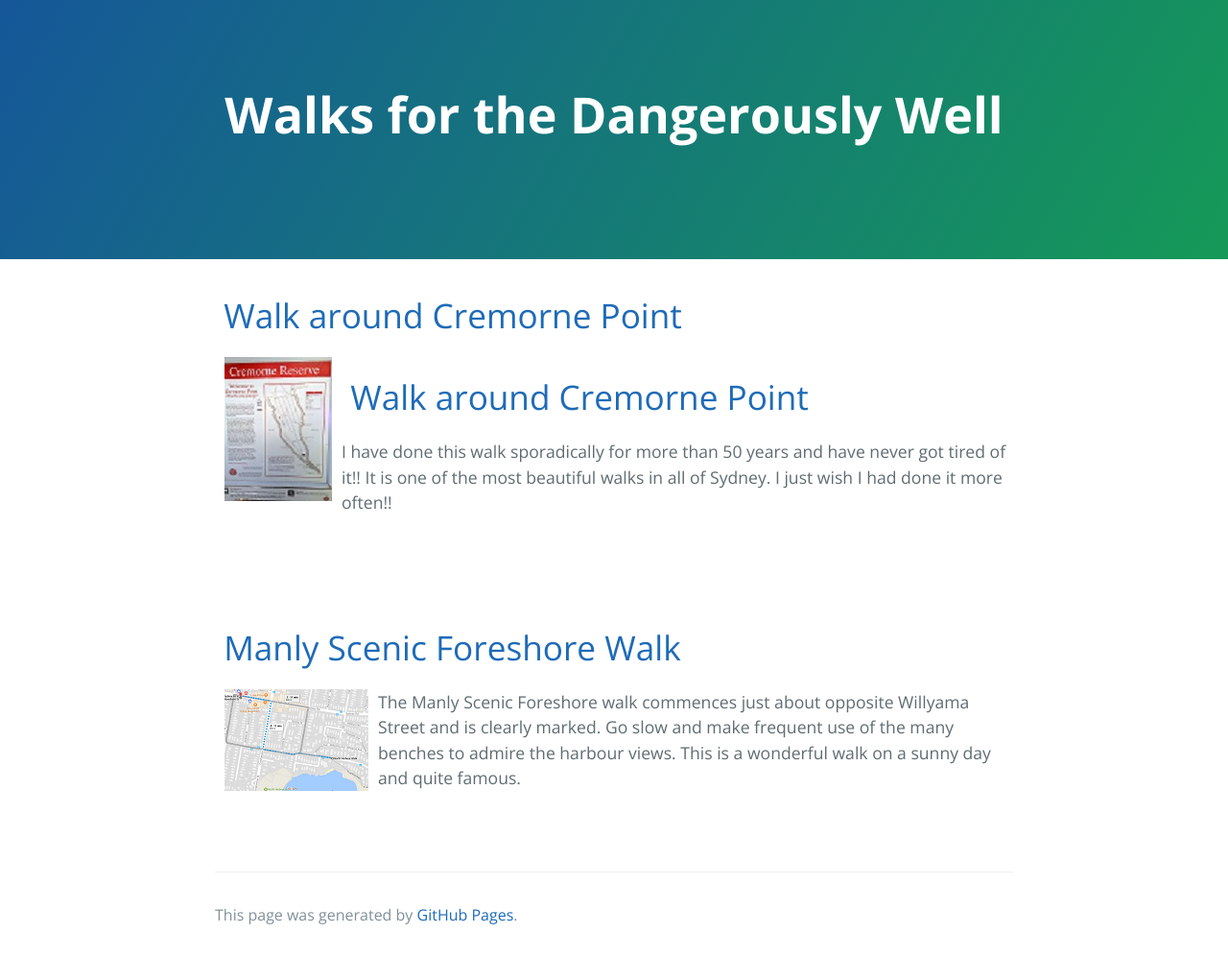
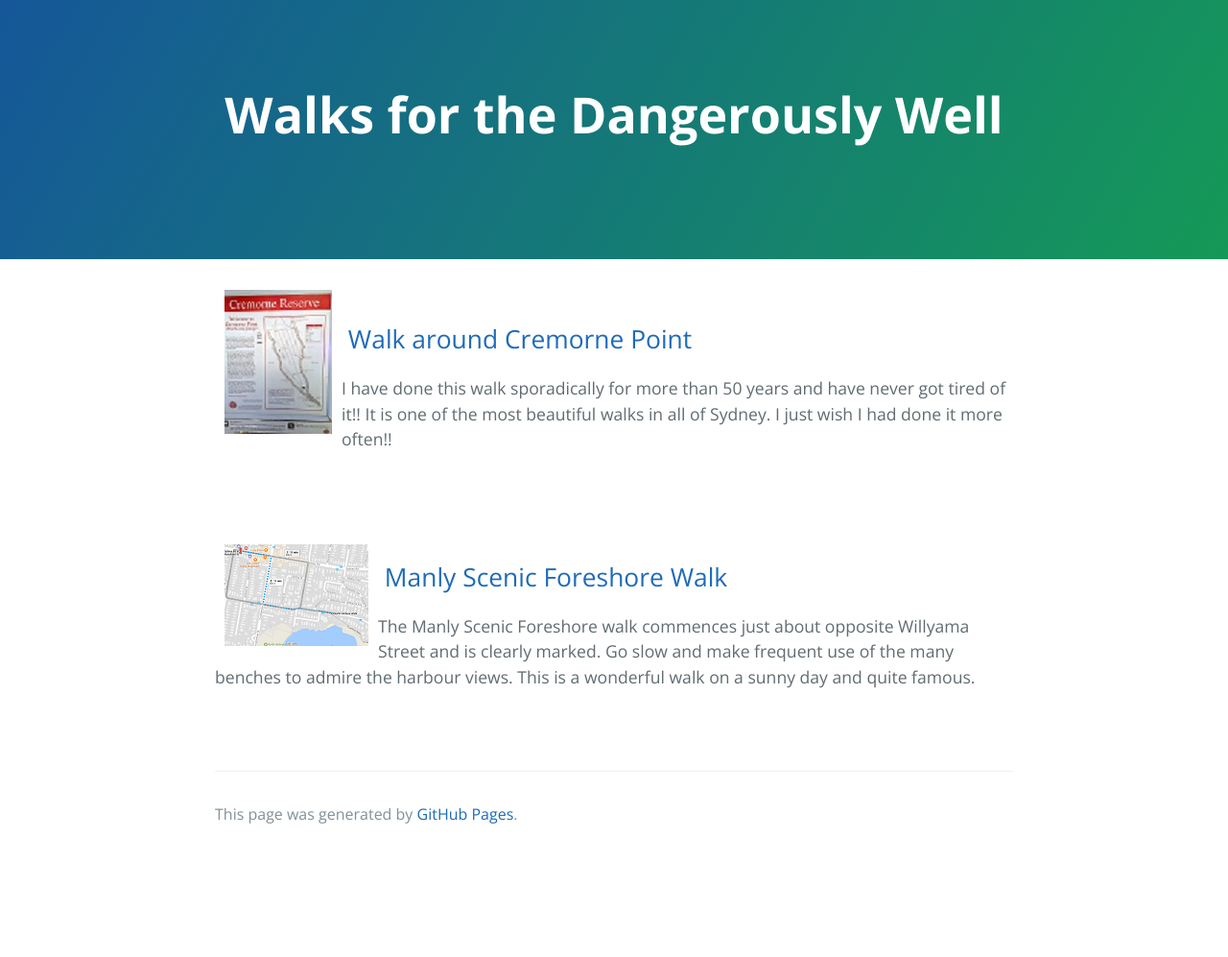
Before and after one commit to janet1405/janet1405.github.io, a Jekyll site: the page built from index.md, in a window 1280 px wide. Shown: the whole page at 96% size. Built offline with Jekyll 4.4.1, drawn with Linux system fonts in a browser that asks for light colours; the repository's description, which GitHub fills in, is left out; after the commit the page ends 900 px from its top, so only the background shows below that.

Commit message:
Update index.md

```diff
--- a/index.md
+++ b/index.md
@@ -7,21 +7,16 @@ nav_item: home
 
 
 
-
-# [](#header-1)&nbsp;[Walk around Cremorne Point](\walks\walk_around_cremorne_point)
-
-
 <a href="\assets\img\cremorne_point\WalkAroundCremornePoint.jpg"><img align="left" src="\assets\img\cremorne_point\WalkAroundCremornePoint_112_150.jpg" hspace="10" title="Cremorne Point Map"></a>
-# [](#header-1)&nbsp;[Walk around Cremorne Point](\walks\walk_around_cremorne_point)
+## [](#header-1)&nbsp;[Walk around Cremorne Point](\walks\walk_around_cremorne_point)
 I have done this walk sporadically for more than 50 years and have never got tired of it!! It is one of the most beautiful walks in all of Sydney. I just wish I had done it more often!!
 <br>
 <br>
 <br>
 
-# [](#header-2)&nbsp;[Manly Scenic Foreshore Walk](\walks\manly_foreshore)
-
 
 <a href="\assets\img\manly_foreshore\map_manly_foreshore_walk.png"><img align="left" src="\assets\img\manly_foreshore\map_manly_foreshore_walk_150_106.png" hspace="10" title="Manly Foreshore Map"></a>
+## [](#header-2)&nbsp;[Manly Scenic Foreshore Walk](\walks\manly_foreshore)
 The Manly Scenic Foreshore walk commences just about opposite Willyama Street and is clearly marked. Go slow and make frequent use of the many benches to admire the harbour views. This is a wonderful walk on a sunny day and quite famous.
 <br>
 <br>
```
